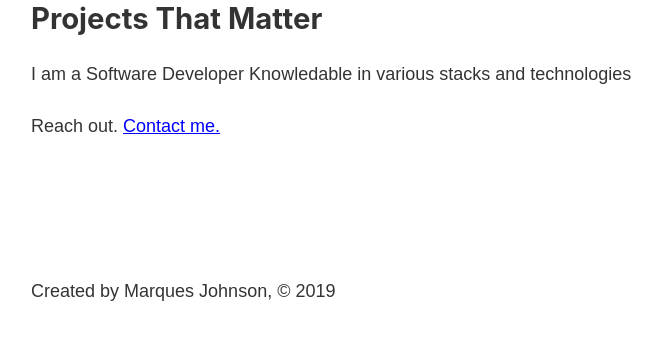
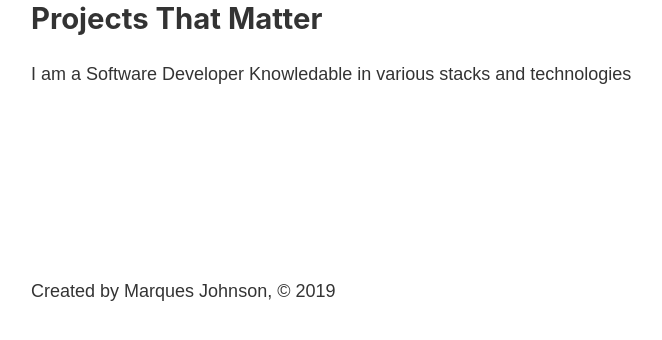
Before and after one commit to MarquesJ8023/Portfolio2, a Gatsby site: page / in a window 1280 px wide. Shown: the part 452-792 px from the top of the page, without its empty margins (252-914 px from the left). Built offline with nearby package versions, Linux system fonts and the light colour scheme; Gatsby itself is replaced by a stand-in of ours.

Commit message:
Cleaned up some code

```diff
--- a/src/pages/index.js
+++ b/src/pages/index.js
@@ -13,7 +13,6 @@
             <p>
                 I am a Software Developer Knowledable in various stacks and technologies
             </p>
-            <p>Reach out. <Link to="/contact">Contact me.</Link></p>
         </Layout>
     );
 }
```
